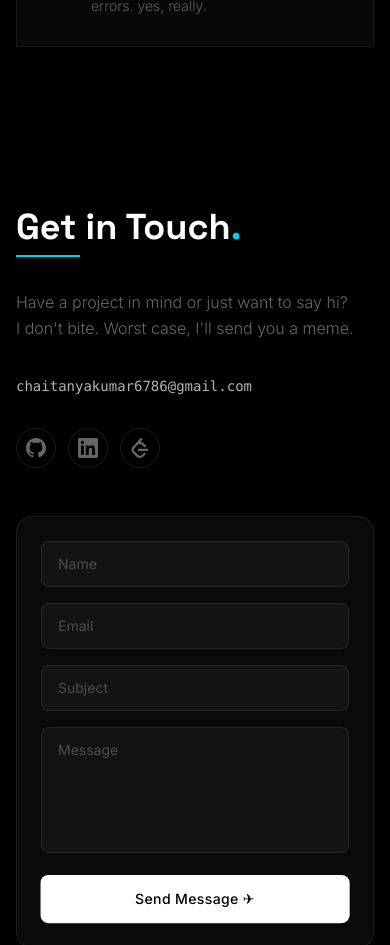
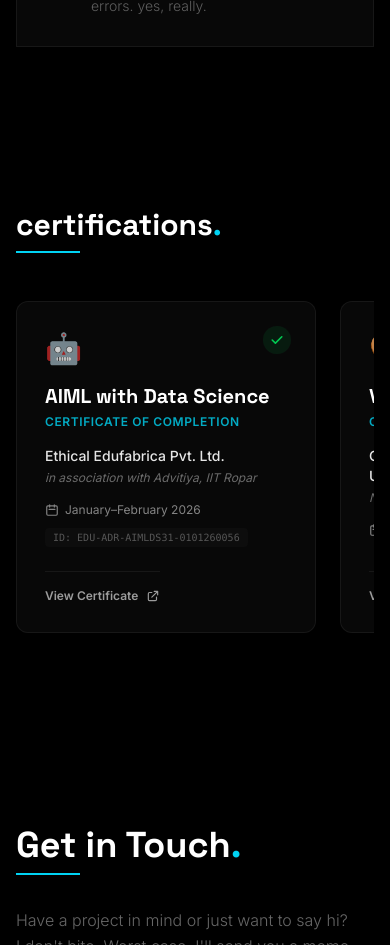
Before and after one commit to Chait0001/main-portfolio, a React (Vite) app: page / in a window 390 px wide. Shown: the part 5100-6045 px from the top of the page. Built offline with nearby package versions, Linux system fonts and the light colour scheme.

Commit message:
Add Certifications section

```diff
--- a/src/App.jsx
+++ b/src/App.jsx
@@ -5,6 +5,7 @@
 import Skills from './components/Skills';
 import Projects from './components/Projects';
 import Experience from './components/Experience';
+import Certifications from './components/Certifications';
 import Contact from './components/Contact';
 import Footer from './components/Footer';
 import AnimatedBackground from './components/AnimatedBackground';
@@ -28,6 +29,7 @@
         <Skills />
         <Projects />
         <Experience />
+        <Certifications />
         <Contact />
         <Footer />
       </div>
--- /dev/null
+++ b/src/components/Certifications.jsx
@@ -0,0 +1,132 @@
+'use client'
+import { motion } from 'framer-motion';
+
+const Certifications = () => {
+  const certifications = [
+    {
+      title: "AIML with Data Science",
+      type: "Certificate of Completion",
+      issuer: "Ethical Edufabrica Pvt. Ltd.",
+      association: "in association with Advitiya, IIT Ropar",
+      date: "January–February 2026",
+      id: "EDU-ADR-AIMLDS31-0101260056",
+      icon: "🤖",
+      link: "#"
+    },
+    {
+      title: "Visual Vortex 2.0",
+      type: "Certificate of Participation",
+      issuer: "GDG on Campus, Rishihood University",
+      association: "Newton School of Technology",
+      date: "2025",
+      icon: "🎨",
+      link: "#"
+    }
+  ];
+
+  return (
+    <section id="certifications" className="section-padding py-24 overflow-hidden">
+      <div className="max-w-7xl mx-auto">
+        <div className="mb-12">
+          <motion.h2
+            initial={{ opacity: 0, y: 30 }}
+            whileInView={{ opacity: 1, y: 0 }}
+            viewport={{ once: false, amount: 0.3 }}
+            transition={{ duration: 0.5 }}
+            className="text-3xl md:text-5xl font-bold text-white"
+          >
+            certifications<span className="text-cyan-400">.</span>
+          </motion.h2>
+          <motion.div
+            initial={{ scaleX: 0 }}
+            whileInView={{ scaleX: 1 }}
+            viewport={{ once: false, amount: 0.3 }}
+            transition={{ duration: 0.6, delay: 0.3 }}
+            className="h-0.5 bg-cyan-400 origin-left mt-2 w-16"
+          />
+        </div>
+
+        <div
+          className="flex overflow-x-auto pb-8 gap-6 snap-x md:grid md:grid-cols-2 md:overflow-visible md:pb-0"
+          style={{ scrollbarWidth: 'none', msOverflowStyle: 'none' }}
+        >
+          {certifications.map((cert, index) => (
+            <motion.div
+              key={cert.title}
+              initial={{ opacity: 0, y: 50 }}
+              whileInView={{ opacity: 1, y: 0 }}
+              viewport={{ once: false, amount: 0.3 }}
+              transition={{ duration: 0.5, delay: index * 0.15 }}
+              whileHover={{
+                scale: 1.03,
+                boxShadow: "0 0 20px rgba(0, 245, 212, 0.15)",
+                borderColor: "rgba(0, 245, 212, 0.4)",
+                backgroundColor: "rgba(255, 255, 255, 0.05)"
+              }}
+              className="min-w-[300px] flex-1 bg-white/[0.03] rounded-xl p-7 border border-white/[0.06] transition-all duration-300 relative snap-start group"
+            >
+              {/* Verified Badge */}
+              <div className="absolute top-6 right-6 text-green-500 bg-green-500/10 p-1.5 rounded-full">
+                <svg className="w-4 h-4" fill="currentColor" viewBox="0 0 20 20">
+                  <path fillRule="evenodd" d="M16.707 5.293a1 1 0 010 1.414l-8 8a1 1 0 01-1.414 0l-4-4a1 1 0 011.414-1.414L8 12.586l7.293-7.293a1 1 0 011.414 0z" clipRule="evenodd" />
+                </svg>
+              </div>
+
+              <div className="flex flex-col h-full">
+                <div className="text-3xl mb-4 opacity-80 group-hover:opacity-100 transition-opacity">
+                  {cert.icon}
+                </div>
+
+                <h3 className="text-xl font-bold text-white mb-1 group-hover:text-cyan-400 transition-colors">
+                  {cert.title}
+                </h3>
+                <p className="text-cyan-400/80 text-xs uppercase tracking-wider font-semibold mb-4">
+                  {cert.type}
+                </p>
+
+                <div className="space-y-1 mb-6 flex-grow">
+                  <p className="text-white/90 font-medium text-sm">
+                    {cert.issuer}
+                  </p>
+                  <p className="text-white/40 text-xs italic pb-2">
+                    {cert.association}
+                  </p>
+                  <p className="text-white/50 text-xs flex items-center gap-1.5 pt-1">
+                    <svg className="w-3.5 h-3.5" fill="none" stroke="currentColor" viewBox="0 0 24 24">
+                      <path strokeLinecap="round" strokeLinejoin="round" strokeWidth={2} d="M8 7V3m8 4V3m-9 8h10M5 21h14a2 2 0 002-2V7a2 2 0 00-2-2H5a2 2 0 00-2 2v12a2 2 0 002 2z" />
+                    </svg>
+                    {cert.date}
+                  </p>
+                  {cert.id && (
+                    <p className="text-white/30 text-[10px] mt-1.5 font-mono bg-white/[0.02] inline-block px-2 py-0.5 rounded">
+                      ID: {cert.id}
+                    </p>
+                  )}
+                </div>
+
+                <a
+                  href={cert.link}
+                  target="_blank"
+                  rel="noopener noreferrer"
+                  className="inline-flex items-center gap-2 text-xs font-semibold text-white/60 hover:text-cyan-400 transition-colors mt-auto pt-4 border-t border-white/[0.06] w-fit"
+                >
+                  View Certificate
+                  <svg className="w-3.5 h-3.5" fill="none" stroke="currentColor" viewBox="0 0 24 24">
+                    <path strokeLinecap="round" strokeLinejoin="round" strokeWidth={2} d="M10 6H6a2 2 0 00-2 2v10a2 2 0 002 2h10a2 2 0 002-2v-4M14 4h6m0 0v6m0-6L10 14" />
+                  </svg>
+                </a>
+              </div>
+            </motion.div>
+          ))}
+        </div>
+        <style dangerouslySetInnerHTML={{__html: `
+          #certifications .flex::-webkit-scrollbar {
+            display: none;
+          }
+        `}} />
+      </div>
+    </section>
+  );
+};
+
+export default Certifications;
```
